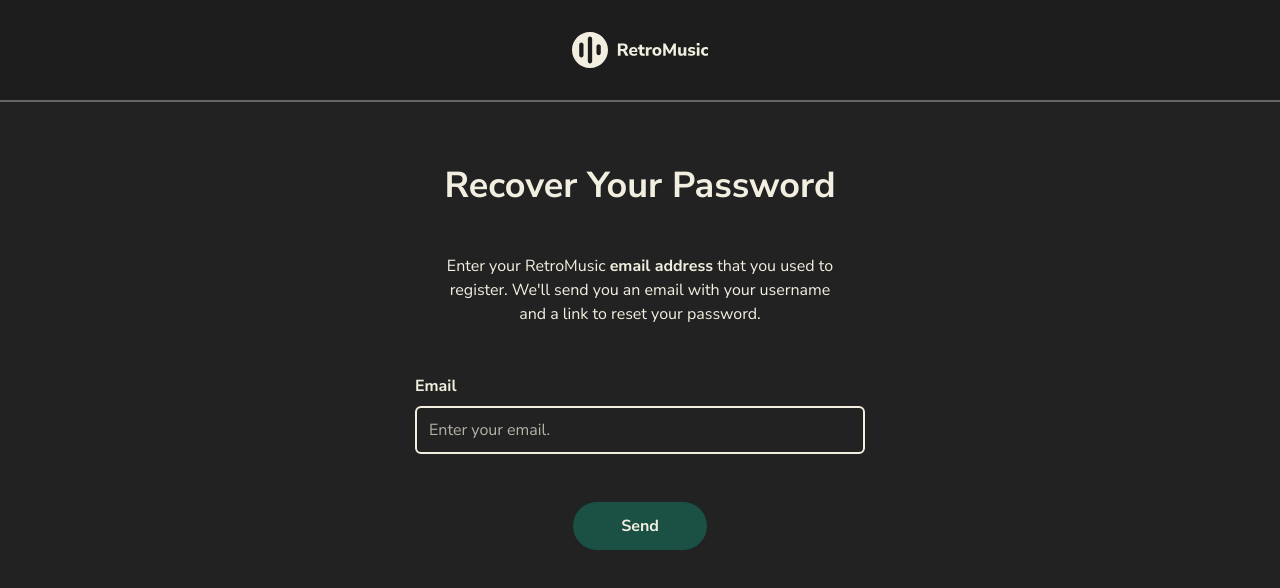
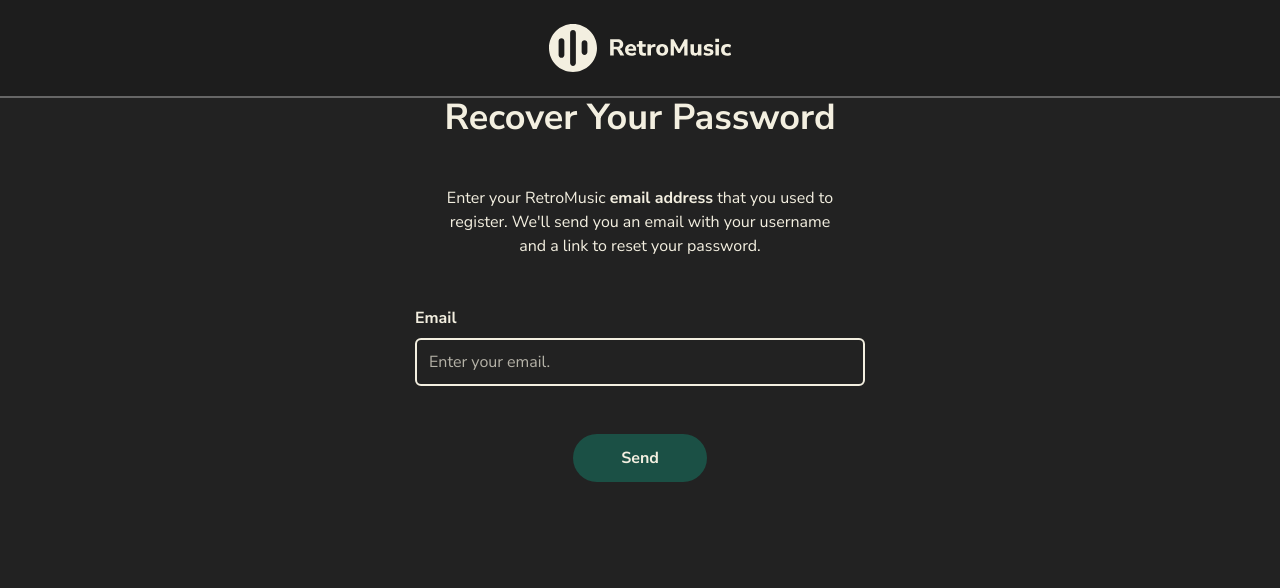
Before and after one commit to alexmaest/AYD2_Proyecto_G2, a Next.js app in the folder frontend/: page /recover-password in a window 1280 px wide. Shown: the top 588 px of the page. Built offline with nearby package versions, Linux system fonts and the light colour scheme.

Commit message:
fix: fixed navbar size

```diff
--- a/frontend/src/app/login/page.tsx
+++ b/frontend/src/app/login/page.tsx
@@ -27,9 +27,9 @@ function Login () {
 
   return (
     <>
-      <header className='flex px-16 py-8 bg-[#1D1D1D] shadow-header'>
+      <header className='flex px-16 py-6 bg-[#1D1D1D] shadow-header'>
         <Link href='/' passHref>
-          <Brand className='h-[36px] w-[136.8px]' color='#F3EFE0' />
+          <Brand className='h-[48px] w-[182.4px]' color='#F3EFE0' />
         </Link>
       </header>
       <main className='flex items-center justify-center my-16'>
--- a/frontend/src/app/recover-password/page.tsx
+++ b/frontend/src/app/recover-password/page.tsx
@@ -16,12 +16,12 @@ function RecoverPassword () {
   }, [email])
   return (
     <>
-      <header className='flex px-16 py-8 bg-[#1D1D1D] justify-center box-border border-b-2 border-retro-black-500'>
+      <header className='flex px-16 py-6 bg-[#1D1D1D] justify-center box-border border-b-2 border-retro-black-500'>
         <Link href='/' passHref>
-          <Brand className='h-[36px] w-[136.8px]' color='#F3EFE0' />
+          <Brand className='h-[48px] w-[182.4px]' color='#F3EFE0' />
         </Link>
       </header>
-      <main className='flex flex-col items-center justify-center mx-auto my-16 w-1/2 gap-12'>
+      <main className='flex flex-col items-center justify-center mx-auto w-1/2 gap-12 section-min-height'>
         <h2 className='text-4xl font-bold text-retro-white'>Recover Your Password</h2>
         <p className='w-[400px] text-center font-normal text-base text-retro-white'>Enter your RetroMusic <b>email address</b> that you used to register. We'll send you an email with your username and a link to reset your password.</p>
         <Input
```
